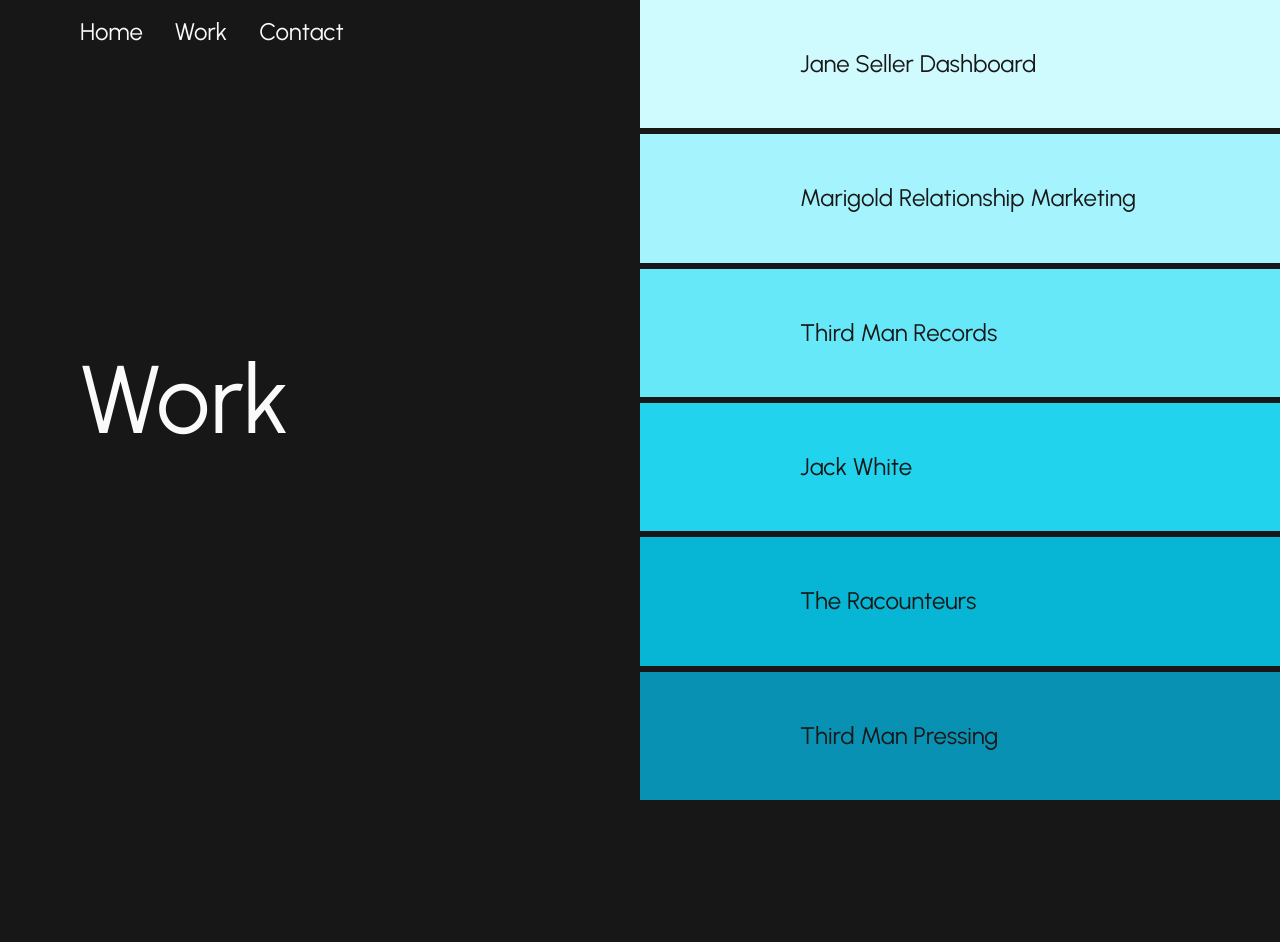
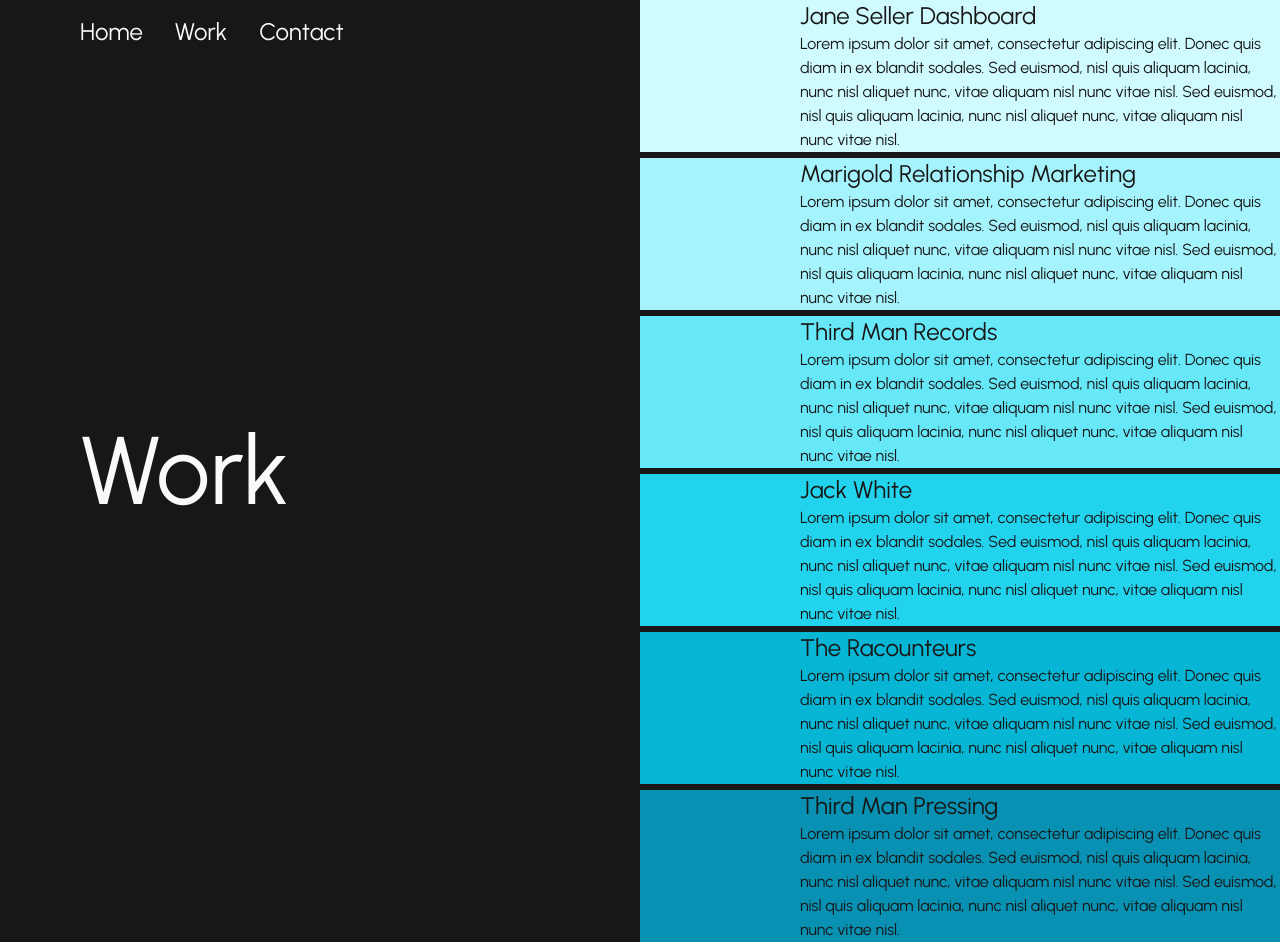
Before and after one commit to evanhickman/portfoliov2, a Next.js app: page /work in a window 1280 px wide. Before the commit the page ends 800 px from the top, so only its background shows below. Built offline with nearby package versions, Linux system fonts and the light colour scheme.

Commit message:
animated boxes

```diff
--- a/package.json
+++ b/package.json
@@ -9,7 +9,7 @@
     "lint": "next lint"
   },
   "dependencies": {
-    "@react-spring/web": "^9.7.3",
+    "framer-motion": "^11.0.3",
     "next": "14.1.0",
     "react": "^18",
     "react-dom": "^18"
--- a/src/app/components/Box.tsx
+++ b/src/app/components/Box.tsx
@@ -1,20 +1,30 @@
-import Link from 'next/link';
+'use client';
+import { AnimatePresence, motion } from 'framer-motion';
 
 type BoxProps = {
   bgColor: string;
   title?: string;
   description?: string;
   link?: string;
-  active?: boolean;
+  index: number;
 };
 
-const Box = ({ bgColor, title, description, active }: BoxProps) => {
+const Box = ({ bgColor, title, description, link, index }: BoxProps) => {
   return (
-    <div className={`${bgColor} flex flex-col justify-center`}>
-      <div className='pl-40'>
-        {title && <h2 className='text-2xl text-black-900'>{title}</h2>}
-      </div>
-    </div>
+    <AnimatePresence>
+      <motion.div
+        className={`${bgColor} flex flex-col justify-center`}
+        animate={{ x: 0 }}
+        initial={{ x: '100%' }}
+        transition={{ duration: 0.5, delay: index * 0.1 }}
+        exit={{ x: '100%' }}
+      >
+        <div className='pl-40'>
+          {title && <h2 className='text-2xl text-black-900'>{title}</h2>}
+          {description && <p className='text-black-900'>{description}</p>}
+        </div>
+      </motion.div>
+    </AnimatePresence>
   );
 };
 
--- a/src/app/contact/page.tsx
+++ b/src/app/contact/page.tsx
@@ -1,45 +1,47 @@
-import Image from 'next/image';
+'use client';
+import { motion } from 'framer-motion';
 import Box from '../components/Box';
 
 const Contact = () => {
   const boxes = [
     {
-      class: 'bg-green-100',
+      bgColor: 'bg-green-100',
     },
     {
-      class: 'bg-green-200',
+      bgColor: 'bg-green-200',
     },
     {
-      class: 'bg-green-300',
+      bgColor: 'bg-green-300',
     },
     {
-      class: 'bg-green-400',
+      bgColor: 'bg-green-400',
     },
     {
-      class: 'bg-green-500',
+      bgColor: 'bg-green-500',
     },
     {
-      class: 'bg-green-600',
+      bgColor: 'bg-green-600',
     },
     {
-      class: 'bg-green-700',
+      bgColor: 'bg-green-700',
     },
   ];
   return (
     <main className='min-h-screen w-full flex bg-neutral-900 relative'>
-      <section className='basis-6/12 flex flex-col justify-center pl-20 py-5 z-30'>
+      <motion.section
+        className='basis-6/12 flex flex-col justify-center pl-20 py-5'
+        animate={{ y: 0 }}
+        initial={{ y: '100%' }}
+        transition={{ duration: 0.5, delay: 0.4 }}
+        exit={{ x: '100%' }}
+      >
         <h1 className='text-8xl text-animation'>Contact</h1>
-      </section>
+      </motion.section>
       <section className='basis-6/12 grid grid-cols-1 grid-rows-7 gap-1.5'>
-        {boxes.map((box) => (
-          <Box boxClass={`${box.class}`} key={box.class} />
+        {boxes.map((box, index) => (
+          <Box bgColor={`${box.bgColor}`} key={box.bgColor} index={index} />
         ))}
       </section>
-      <div className='absolute top-16 right-0 w-full h-[calc(100vh-4rem)] flex justify-end bg-neutral-900/50 backdrop-blur-md z-20'>
-        <div className='basis-6/12 p-20 flex flex-col justify-center'>
-          <h2 className='text-5xl text-black-900 mt-[-4rem]'>Coming soon...</h2>
-        </div>
-      </div>
     </main>
   );
 };
--- a/src/app/globals.css
+++ b/src/app/globals.css
@@ -28,6 +28,14 @@
   color: theme(colors.black.50);
   background: theme(colors.black.900);
 }
+
+@layer utilities {
+  .text-balance {
+    text-wrap: balance;
+  }
+}
+
+/* BEGIN ANIMATIONS */
 
 .box-one {
   animation: var(--animation1);
@@ -225,8 +233,4 @@
   }
 }
 
-@layer utilities {
-  .text-balance {
-    text-wrap: balance;
-  }
-}
+/* END ANIMATIONS */
--- a/src/app/layout.tsx
+++ b/src/app/layout.tsx
@@ -1,5 +1,4 @@
 import type { Metadata } from 'next';
-import Link from 'next/link';
 import { Urbanist } from 'next/font/google';
 import './globals.css';
 
--- a/src/app/page.tsx
+++ b/src/app/page.tsx
@@ -1,3 +1,6 @@
+'use client';
+import { AnimatePresence, motion } from 'framer-motion';
+
 import Box from './components/Box';
 const Home = () => {
   const boxes = [
@@ -10,13 +13,19 @@
   ];
   return (
     <main className='min-h-screen min-w-screen flex bg-neutral-900 relative'>
-      <section className='basis-6/12 flex flex-col justify-center pl-20 py-5'>
+      <motion.section
+        className='basis-6/12 flex flex-col justify-center pl-20 py-5'
+        animate={{ y: 0 }}
+        initial={{ y: '100%' }}
+        transition={{ duration: 0.5, delay: 0.4 }}
+        exit={{ x: '100%' }}
+      >
         <h1 className='text-8xl'>Evan Hickman</h1>
         <h2 className='text-5xl color-shift-text'>UX Developer & Designer</h2>
-      </section>
+      </motion.section>
       <section className='basis-6/12 grid grid-cols-1 grid-rows-6 gap-1.5'>
-        {boxes.map((box) => (
-          <Box bgColor={`${box}`} key={box} />
+        {boxes.map((box, index) => (
+          <Box bgColor={`${box}`} key={box} index={index} />
         ))}
       </section>
     </main>
--- a/src/app/work/page.tsx
+++ b/src/app/work/page.tsx
@@ -1,27 +1,34 @@
 'use client';
-import { useEffect, useRef } from 'react';
+import { motion } from 'framer-motion';
 import { workDataArray } from './data';
 import Box from '../components/Box';
 
-export default function Work() {
-  const ref = useRef(null);
-  useEffect(() => {});
+const Work = () => {
   return (
     <main className='min-h-screen w-full flex bg-neutral-900 relative'>
-      <section className='basis-6/12 flex flex-col justify-center pl-20 py-5 z-30'>
+      <motion.section
+        className='basis-6/12 flex flex-col justify-center pl-20 py-5'
+        animate={{ y: 0 }}
+        initial={{ y: '100%' }}
+        transition={{ duration: 0.5, delay: 0.4 }}
+        exit={{ x: '100%' }}
+      >
         <h1 className='text-8xl text-animation'>Work</h1>
-      </section>
+      </motion.section>
       <section className='basis-6/12 grid grid-cols-1 grid-rows-6 gap-1.5'>
-        {workDataArray.map((item) => (
+        {workDataArray.map((item, index) => (
           <Box
             bgColor={`${item.bgColor}`}
             key={item.id}
             title={item.title}
             description={item.description}
             link={item.link}
+            index={index}
           />
         ))}
       </section>
     </main>
   );
-}
+};
+
+export default Work;
```
Also changed, not shown: 1 other file (tests, documents, lock files or other folders).
